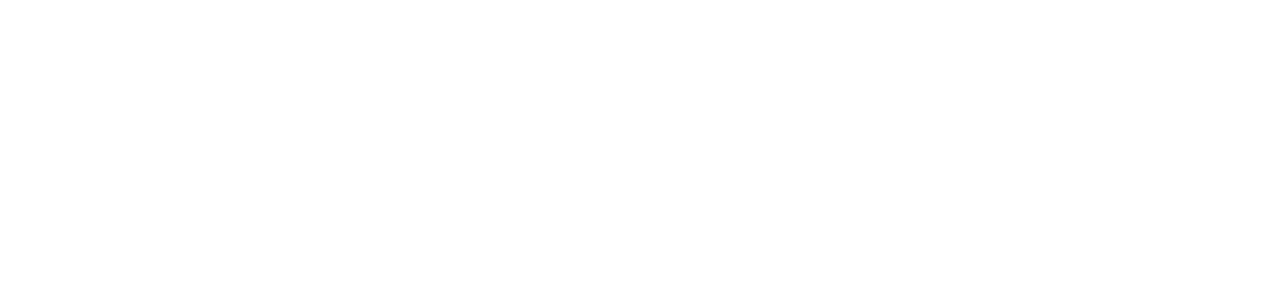
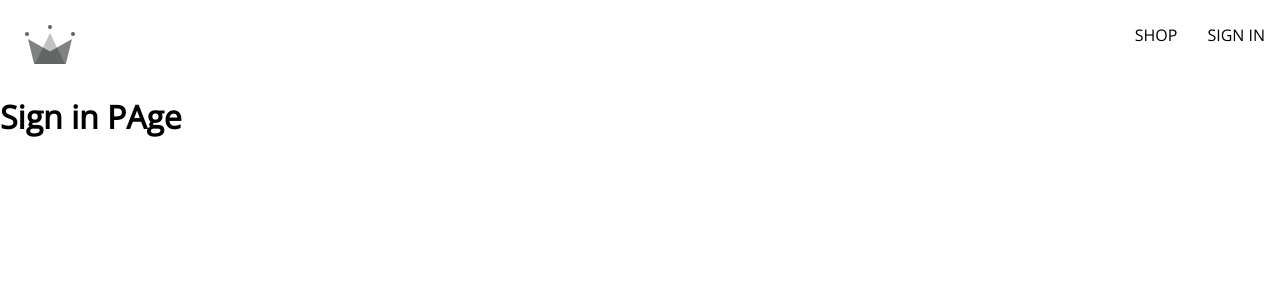
Before and after one commit to EdwinGrigonis/crown-clothing, a React (Create React App) app: page /sign-in in a window 1280 px wide. Before the commit this address had no page. Shown: the top 300 px of the page. Built offline with nearby package versions, Linux system fonts and the light colour scheme.

Commit message:
added firebase, added signin component

```diff
--- a/package.json
+++ b/package.json
@@ -6,6 +6,7 @@
     "@testing-library/jest-dom": "^5.16.4",
     "@testing-library/react": "^13.3.0",
     "@testing-library/user-event": "^13.5.0",
+    "firebase": "^9.8.2",
     "react": "^18.1.0",
     "react-dom": "^18.1.0",
     "react-router-dom": "^6.3.0",
--- a/src/App.js
+++ b/src/App.js
@@ -1,12 +1,14 @@
 import Home from "./routes/home/home.component";
 import Navigation from "./routes/navigation/navigation.component";
 import { Routes, Route } from 'react-router-dom'
+import SignIn from "./routes/sign-in/sign-in.component";
 
 const App = () => {
   return (
   <Routes>
     <Route path="/" element={<Navigation />}>
       <Route index element={<Home />} />
+      <Route path="/sign-in" element={<SignIn />} />
     </Route>
   </Routes>
     )
--- a/src/routes/navigation/navigation.component.jsx
+++ b/src/routes/navigation/navigation.component.jsx
@@ -11,7 +11,10 @@
             </Link>
           <div className='nav-links-container'>
             <Link className='nav-link' to='/shop'>
-                Shop
+                SHOP
+            </Link>
+            <Link className='nav-link' to='/sign-in'>
+                SIGN IN
             </Link>
           </div>
         </div>
--- /dev/null
+++ b/src/routes/sign-in/sign-in.component.jsx
@@ -0,0 +1,9 @@
+const SignIn = () => {
+    return (
+        <div>
+            <h1>Sign in PAge</h1>
+        </div>
+    )
+}
+
+export default SignIn
```
Also changed, not shown: 1 other file (tests, documents, lock files or other folders).
